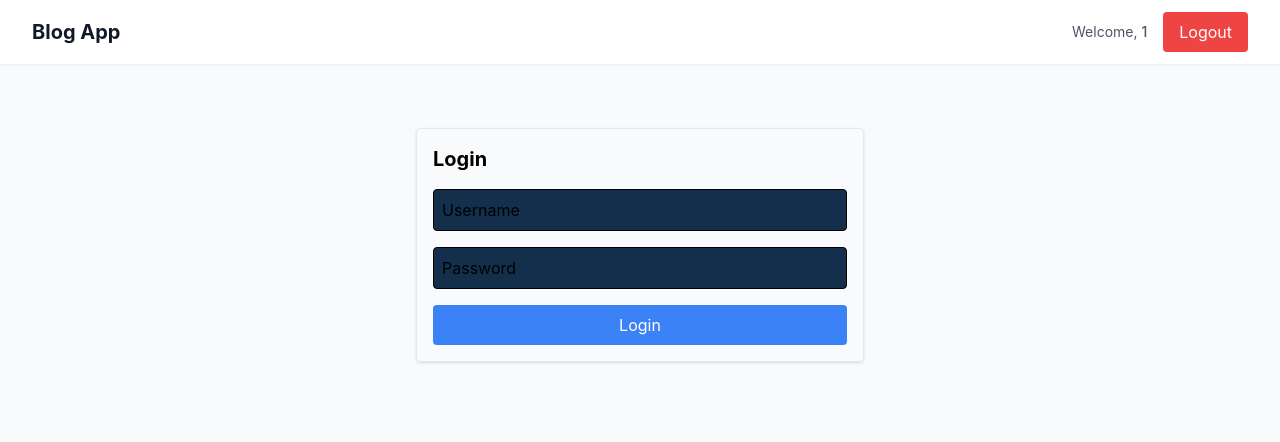
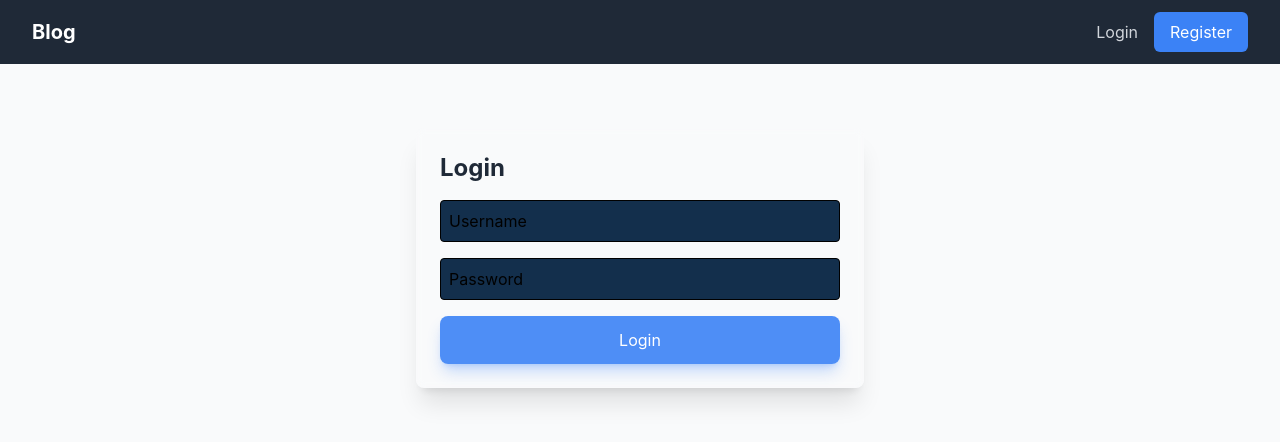
Before and after one commit to ashkshenoy/react-blog-frontend, a React (Create React App) app: page /login in a window 1280 px wide. Shown: the top 442 px of the page. Built offline with nearby package versions, Linux system fonts and the light colour scheme; no server answers; sample sign-in values are in the browser's storage; the HTML template or start-up script is replaced by a standard one.

Commit message:
Still like related changes

```diff
--- a/src/App.jsx
+++ b/src/App.jsx
@@ -7,10 +7,14 @@ import RegisterPage from './pages/RegisterPage';
 import CreatePostPage from './pages/CreatePostPage';
 import EditPostPage from './pages/EditPostPage';
 import PrivateRoute from './components/PrivateRoute';
+import { AuthProvider } from './context/AuthContext';
 import './index.css';
 import './styles/maincss.css';
+
 const App = () => (
+
     <Router>
+    <AuthProvider>
       <div className="min-h-screen bg-gray-50">
         <NavBar />
         <main className="max-w-7xl mx-auto py-6 sm:px-6 lg:px-8">
@@ -40,7 +44,9 @@ const App = () => (
           </Routes>
         </main>
       </div>
+    </AuthProvider>
     </Router>
+
 );
 
 export default App;
--- a/src/components/CommentsSection.js
+++ b/src/components/CommentsSection.js
@@ -1,27 +1,29 @@
-import { useEffect, useState } from 'react';
+import { useState, useEffect } from 'react';
 import { useNavigate } from 'react-router-dom';
 import { apiInstance } from '../api/axios';
+import { useAuth } from '../context/AuthContext';
 import CommentCard from './CommentCard';
 
-export default function CommentsSection({ postId, currentUser }) {
+export default function CommentsSection({ postId }) {
   const [comments, setComments] = useState([]);
   const [newComment, setNewComment] = useState('');
   const [loading, setLoading] = useState(false);
   const [error, setError] = useState('');
   const navigate = useNavigate();
+  const { currentUser } = useAuth();
 
   const fetchComments = async () => {
     try {
       const response = await apiInstance.get(`/posts/${postId}/comments`);
       setComments(response.data);
-      setError(''); // Clear any existing errors
+      setError('');
     } catch (err) {
       console.error('Error fetching comments:', err);
-      // Don't set error for 403 if user is not logged in
-      if (err.response?.status === 403 && !currentUser) {
-        return;
+      if (err.response?.status === 403) {
+        navigate('/login', { state: { from: window.location.pathname } });
+      } else {
+        setError('Failed to load comments');
       }
-      setError('Failed to load comments');
     }
   };
 
@@ -33,8 +35,6 @@ export default function CommentsSection({ postId, currentUser }) {
 
   const handleAddComment = async (e) => {
     e.preventDefault();
-
-    // Check authentication first
     if (!currentUser) {
       navigate('/login', { state: { from: window.location.pathname } });
       return;
@@ -46,31 +46,18 @@ export default function CommentsSection({ postId, currentUser }) {
     setError('');
 
     try {
-      // Check if token exists
-      const token = localStorage.getItem('token');
-      if (!token) {
-        throw new Error('No authentication token found');
-      }
-
       const response = await apiInstance.post(`/posts/${postId}/comments`, {
         content: newComment.trim()
       });
 
-      if (response.data) {
-        setComments(prev => [...prev, response.data]);
-        setNewComment('');
-      }
+      setComments(prev => [...prev, response.data]);
+      setNewComment('');
     } catch (err) {
       console.error('Error adding comment:', err);
-
-      // Handle different error scenarios
       if (err.response?.status === 403) {
-        localStorage.removeItem('token'); // Clear invalid token
-        navigate('/login', { state: { from: window.location.pathname } });
-      } else if (err.message === 'No authentication token found') {
         navigate('/login', { state: { from: window.location.pathname } });
       } else {
-        setError('Failed to add comment. Please try again.');
+        setError('Failed to add comment');
       }
     } finally {
       setLoading(false);
@@ -86,28 +73,31 @@ export default function CommentsSection({ postId, currentUser }) {
             value={newComment}
             onChange={(e) => setNewComment(e.target.value)}
             placeholder="Add a comment..."
-            className="flex-1 p-2 bg-white/5 border border-gray-700 rounded-lg
-                     text-white placeholder-gray-400/80 focus:outline-none
+            className="flex-1 p-2 bg-white border border-gray-300 rounded-lg
+                     text-gray-800 placeholder-gray-500 focus:outline-none
                      focus:border-blue-500 focus:ring-1 focus:ring-blue-500"
             disabled={loading}
           />
           <button
             type="submit"
-            className="px-4 py-2 bg-blue-500/90 text-white rounded-lg
-                     hover:bg-blue-600 transition-all duration-200
-                     disabled:bg-blue-500/50 disabled:cursor-not-allowed"
+            className={`px-4 py-2 rounded-lg text-white
+                     ${loading
+                       ? 'bg-blue-400 cursor-not-allowed'
+                       : 'bg-blue-500 hover:bg-blue-600'}`}
             disabled={loading || !newComment.trim()}
           >
             {loading ? 'Posting...' : 'Post'}
           </button>
         </form>
       ) : (
-        <div className="text-center p-4 bg-white/5 rounded-lg">
-          <span className="text-gray-400">
+        <div className="text-center p-4 bg-gray-50 rounded-lg">
+          <span className="text-gray-600">
             Please{' '}
             <button
-              onClick={() => navigate('/login')}
-              className="text-blue-400 hover:text-blue-300"
+              onClick={() => navigate('/login', {
+                state: { from: window.location.pathname }
+              })}
+              className="text-blue-500 hover:text-blue-600"
             >
               log in
             </button>
@@ -117,7 +107,7 @@ export default function CommentsSection({ postId, currentUser }) {
       )}
 
       {error && (
-        <div className="p-3 bg-red-900/50 text-red-200 rounded-lg">
+        <div className="p-3 bg-red-50 text-red-600 rounded-lg border border-red-200">
           {error}
         </div>
       )}
--- a/src/components/NavBar.js
+++ b/src/components/NavBar.js
@@ -1,56 +1,63 @@
-import { useNavigate, Link } from 'react-router-dom';
+import { Link } from 'react-router-dom';
+import { useAuth } from '../context/AuthContext';
 
-export default function NavBar() {
-  const navigate = useNavigate();
-  const isAuthenticated = localStorage.getItem('token');
-  const username = isAuthenticated ? JSON.parse(atob(localStorage.getItem('token').split('.')[1])).sub : null;
-
-  const handleLogout = () => {
-    localStorage.removeItem('token');
-    navigate('/login');
-    window.location.reload(); // Force refresh to update auth state
-  };
+const NavBar = () => {
+  const { currentUser, logout } = useAuth();
 
   return (
-    <nav className="bg-white shadow-sm">
+    <nav className="bg-gray-800">
       <div className="max-w-7xl mx-auto px-4 sm:px-6 lg:px-8">
-        <div className="flex justify-between items-center h-16">
-          <Link to="/" className="text-xl font-bold text-gray-900">
-            Blog App
-          </Link>
+        <div className="flex items-center justify-between h-16">
+          {/* Left side */}
+          <div className="flex items-center gap-6">
+            <Link to="/" className="text-white font-bold text-xl">
+              Blog
+            </Link>
+            {currentUser && (
+              <Link
+                to="/create"
+                className="text-gray-300 hover:text-white transition-colors"
+              >
+                Create Post
+              </Link>
+            )}
+          </div>
 
+          {/* Right side */}
           <div className="flex items-center gap-4">
-            {isAuthenticated ? (
+            {currentUser ? (
               <>
-                <span className="text-sm text-gray-600">
-                  Welcome, <span className="font-medium">{username}</span>
-                </span>
+                <span className="text-gray-300">Welcome, {currentUser}</span>
                 <button
-                  onClick={handleLogout}
-                  className="px-4 py-2 bg-red-500 text-white rounded hover:bg-red-600"
+                  onClick={logout}
+                  className="px-4 py-2 text-gray-300 hover:text-white
+                           hover:bg-gray-700 rounded-md transition-colors"
                 >
                   Logout
                 </button>
               </>
             ) : (
-              <div className="flex gap-2">
+              <>
                 <Link
                   to="/login"
-                  className="px-4 py-2 bg-blue-500 text-white rounded hover:bg-blue-600"
+                  className="text-gray-300 hover:text-white transition-colors"
                 >
                   Login
                 </Link>
                 <Link
                   to="/register"
-                  className="px-4 py-2 border border-gray-300 text-gray-700 rounded hover:bg-gray-50"
+                  className="px-4 py-2 text-white bg-blue-500
+                           hover:bg-blue-600 rounded-md transition-colors"
                 >
                   Register
                 </Link>
-              </div>
+              </>
             )}
           </div>
         </div>
       </div>
     </nav>
   );
-}
+};
+
+export default NavBar;
--- a/src/components/PrivateRoute.js
+++ b/src/components/PrivateRoute.js
@@ -1,6 +1,19 @@
-import { Navigate } from 'react-router-dom';
+import { Navigate, useLocation } from 'react-router-dom';
+import { useAuth } from '../context/AuthContext';
 
-export default function PrivateRoute({ children }) {
-  const token = localStorage.getItem("token");
-  return token ? children : <Navigate to="/login" />;
-}
+const PrivateRoute = ({ children }) => {
+  const { currentUser, loading } = useAuth();
+  const location = useLocation();
+
+  if (loading) {
+    return <div>Loading...</div>;
+  }
+
+  if (!currentUser) {
+    return <Navigate to="/login" state={{ from: location.pathname }} />;
+  }
+
+  return children;
+};
+
+export default PrivateRoute;
--- /dev/null
+++ b/src/context/AuthContext.js
@@ -0,0 +1,104 @@
+import { createContext, useState, useContext, useEffect } from 'react';
+import { useNavigate } from 'react-router-dom';
+import { authApi } from '../api/axios';
+
+const AuthContext = createContext(null);
+
+export const AuthProvider = ({ children }) => {
+    const [currentUser, setCurrentUser] = useState(null);
+    const [loading, setLoading] = useState(true);
+    const navigate = useNavigate();
+    useEffect(() => {
+        const verifyAuth = async () => {
+            const token = localStorage.getItem('token');
+            const username = localStorage.getItem('username');
+
+            console.log('Starting auth verification...', {
+                hasToken: !!token,
+                hasUsername: !!username,
+                tokenType: token ? typeof token : 'none',
+                tokenLength: token ? token.length : 0
+            });
+
+            if (!token || !username) {
+                console.log('No credentials found, skipping verification');
+                setLoading(false);
+                return;
+            }
+
+            try {
+                console.log('Sending verification request...');
+                const response = await authApi.get('/verify', {
+                    headers: {
+                        'Authorization': `Bearer ${token}`,
+                        'Content-Type': 'application/json',
+                    }
+                });
+
+                console.log('Verification response:', {
+                    status: response.status,
+                    hasData: !!response.data
+                });
+
+                if (response.status === 200) {
+                    setCurrentUser(username);
+                }
+            } catch (error) {
+                console.error('Verification error details:', {
+                    type: error.name,
+                    status: error.response?.status,
+                    statusText: error.response?.statusText,
+                    data: error.response?.data,
+                    config: {
+                        url: error.config?.url,
+                        method: error.config?.method,
+                        headers: error.config?.headers
+                    }
+                });
+
+                localStorage.removeItem('token');
+                localStorage.removeItem('username');
+                setCurrentUser(null);
+            } finally {
+                setLoading(false);
+            }
+        };
+
+        verifyAuth();
+    }, []);
+
+    const login = (token, username) => {
+        localStorage.setItem('token', token);
+        localStorage.setItem('username', username);
+        setCurrentUser(username);
+    };
+
+    const logout = () => {
+        localStorage.removeItem('token');
+        localStorage.removeItem('username');
+        setCurrentUser(null);
+        navigate('/login');
+    };
+
+    const value = {
+        currentUser,
+        loading,
+        login,
+        logout,
+        isAuthenticated: !!currentUser
+    };
+
+    return (
+        <AuthContext.Provider value={value}>
+            {!loading && children}
+        </AuthContext.Provider>
+    );
+};
+
+export const useAuth = () => {
+    const context = useContext(AuthContext);
+    if (!context) {
+        throw new Error('useAuth must be used within an AuthProvider');
+    }
+    return context;
+};
--- a/src/pages/LoginPage.js
+++ b/src/pages/LoginPage.js
@@ -1,6 +1,7 @@
 import { useState } from 'react';
 import { useNavigate } from 'react-router-dom';
-import { authApi } from '../api/axios'; // Remove duplicate import
+import { authApi } from '../api/axios';
+import { useAuth } from '../context/AuthContext';
 
 export default function LoginPage() {
   const [username, setUsername] = useState('');
@@ -8,6 +9,7 @@ export default function LoginPage() {
   const [error, setError] = useState('');
   const [loading, setLoading] = useState(false);
   const navigate = useNavigate();
+  const { login } = useAuth();
 
   const handleSubmit = async (e) => {
     e.preventDefault();
@@ -23,15 +25,9 @@ export default function LoginPage() {
       const token = response.data;
 
       if (token) {
-            localStorage.setItem('token', token);
-            const storedToken = localStorage.getItem('token');
-
-            if (storedToken) {
-                console.log('Auth token stored successfully');
+        // Use the login function from AuthContext instead of direct localStorage manipulation
+        login(token, username);
         navigate('/');
-            } else {
-                throw new Error('Failed to store token');
-            }
       } else {
         throw new Error('No token received from server');
       }
@@ -44,17 +40,18 @@ export default function LoginPage() {
   };
 
   return (
-    <div className="max-w-md mx-auto mt-10 p-4 border rounded shadow">
-      <h2 className="text-xl font-bold mb-4">Login</h2>
+    <div className="max-w-md mx-auto mt-10 p-6 bg-white/10 backdrop-blur-sm rounded-lg shadow-xl">
+      <h2 className="text-2xl font-bold mb-4 text-gray-800">Login</h2>
       {error && (
-        <div className="mb-4 p-2 text-red-600 bg-red-50 rounded border border-red-200">
+        <div className="mb-4 p-3 text-red-200 bg-red-900/50 rounded-lg border border-red-500/50">
           {error}
         </div>
       )}
       <form onSubmit={handleSubmit} className="space-y-4">
       <input
           type="text"
-          className="w-full p-2 border rounded"
+          className="w-full p-2 border rounded bg-white text-gray-800 placeholder-gray-500
+                   focus:border-blue-500 focus:ring-1 focus:ring-blue-500"
           placeholder="Username"
           value={username}
           onChange={e => setUsername(e.target.value)}
@@ -63,7 +60,8 @@ export default function LoginPage() {
         />
         <input
           type="password"
-          className="w-full p-2 border rounded"
+          className="w-full p-2 border rounded bg-white text-gray-800 placeholder-gray-500
+                   focus:border-white-500 focus:ring-1 focus:ring-blue-500"
           placeholder="Password"
           value={password}
           onChange={e => setPassword(e.target.value)}
@@ -71,11 +69,12 @@ export default function LoginPage() {
           required
         />
         <button
-          className={`w-full px-4 py-2 rounded text-white ${
-            loading
-              ? 'bg-blue-300 cursor-not-allowed'
-              : 'bg-blue-500 hover:bg-blue-600'
-          }`}
+          className={`w-full px-4 py-3 rounded-lg text-white
+                     ${loading
+                       ? 'bg-blue-500/50 cursor-not-allowed'
+                       : 'bg-blue-500/90 hover:bg-blue-600 transition-all duration-200'
+                     } shadow-lg shadow-blue-500/30 hover:shadow-blue-500/50
+                     hover:-translate-y-0.5`}
           type="submit"
           disabled={loading}
         >
```
Also changed, not shown: src/api/axios.js (+32 -12 lines), src/components/PostCard.jsx (+29 -8 lines). Lines whose indentation alone changed are shown as unchanged.
